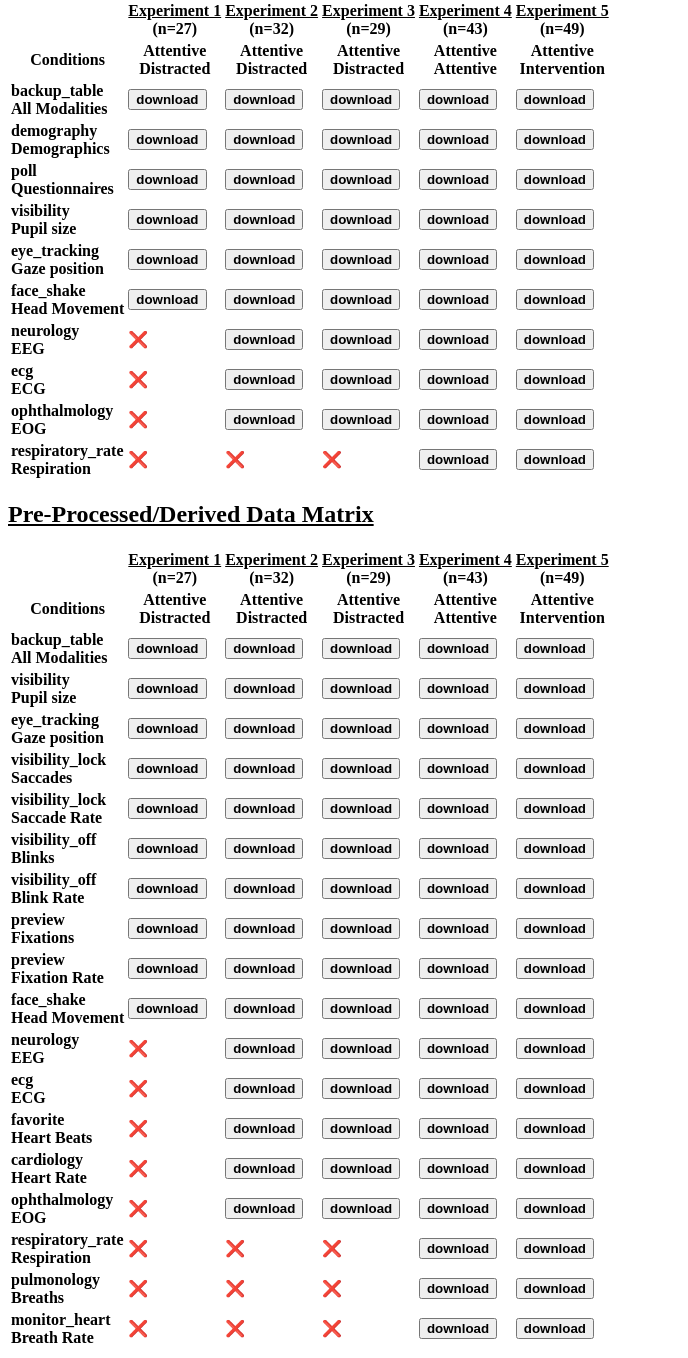
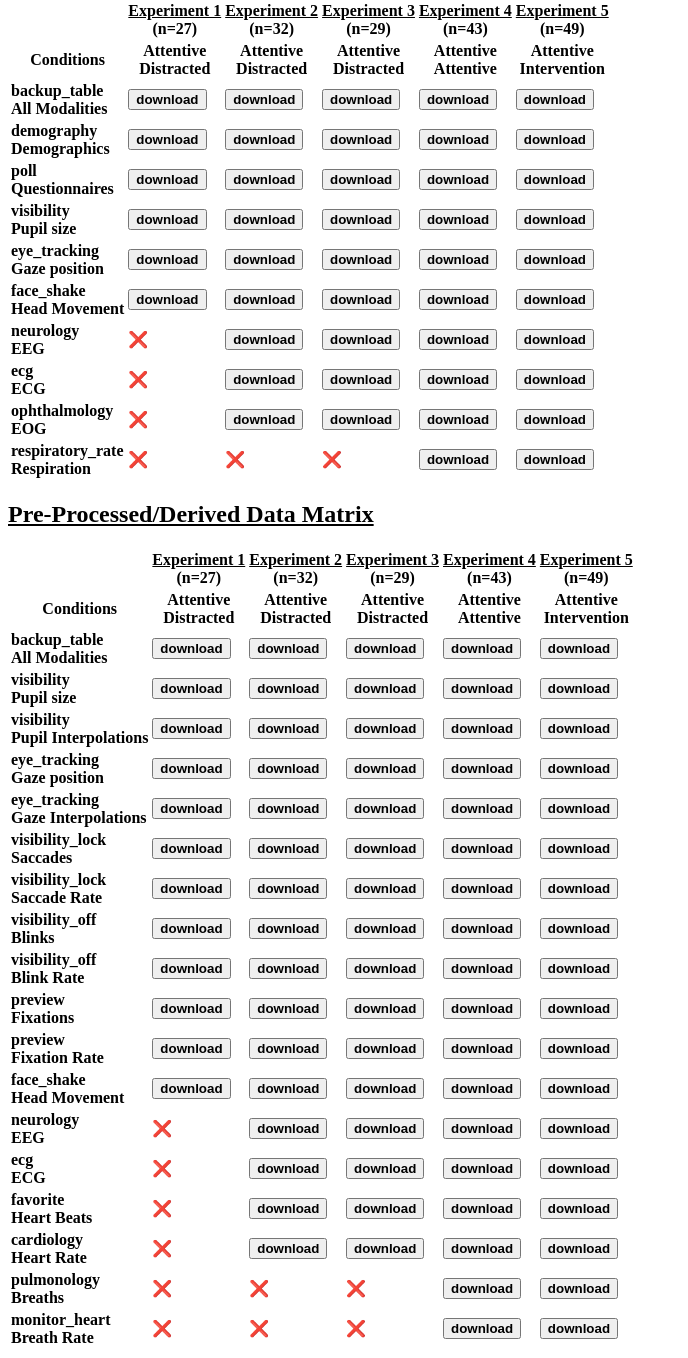
Before and after one commit to madjens/bbbd-website, a Flask app: page /table in a window 1280 px wide. Shown: the part 68-1426 px from the top of the page, without its empty margins (0-688 px from the left). Run offline with Flask 3, Linux system fonts and the light colour scheme.

Commit message:
processed table row changes

```diff
--- a/templates/table.html
+++ b/templates/table.html
@@ -103,7 +103,9 @@
                             {% for condition, icon, file_prefix, exclude_experiments in [
                                 ('All Modalities', 'backup_table', 'all', []),
                                 ('Pupil size', 'visibility', 'pupil', []),
+                                ('Pupil Interpolations', 'visibility', 'interpolated_pupil', []),
                                 ('Gaze position', 'eye_tracking', 'gaze_visualangle', []),
+                                ('Gaze Interpolations', 'eye_tracking', 'interpolated_gaze', []),
                                 ('Saccades', 'visibility_lock', 'saccades', []),
                                 ('Saccade Rate', 'visibility_lock', 'saccaderate', []),
                                 ('Blinks', 'visibility_off', 'blinks', []),
@@ -115,8 +117,6 @@
                                 ('ECG', 'ecg', 'ecg', [1]),
                                 ('Heart Beats', 'favorite', 'rpeaks', [1]),
                                 ('Heart Rate', 'cardiology', 'heartrate', [1]),
-                                ('EOG', 'ophthalmology', 'eog', [1]),
-                                ('Respiration', 'respiratory_rate', 'respiration', [1,2,3]),
                                 ('Breaths', 'pulmonology', 'breathpeaks', [1,2,3]),
                                 ('Breath Rate', 'monitor_heart', 'breathrate', [1,2,3])
                             ] %}
```
